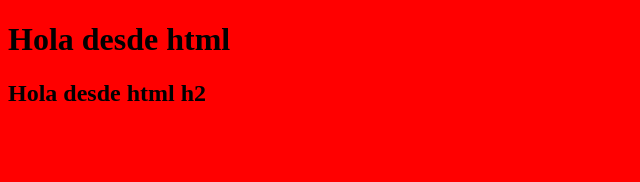
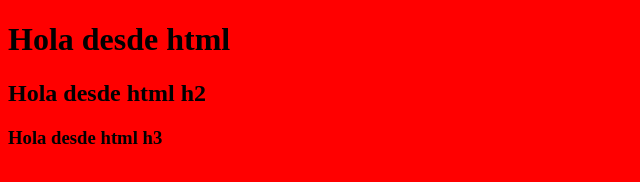
Before and after one commit to luhersan22/learning-git-lmhs, a plain HTML site: page index.html in a window 1280 px wide. Shown: the whole page, without its empty margins (0-640 px from the left). Drawn offline with Linux system fonts and the light colour scheme.

Commit message:
Se agrega un h3 desde la consola de github

```diff
--- a/index.html
+++ b/index.html
@@ -11,5 +11,6 @@
 <body>
     <h1>Hola desde html</h1>
     <h2>Hola desde html h2</h2>
+    <h3>Hola desde html h3</h3>
 </body>
 </html>
```
